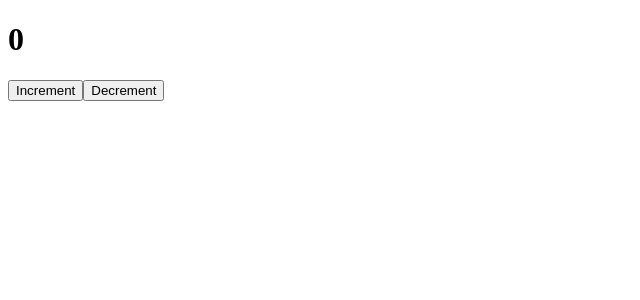
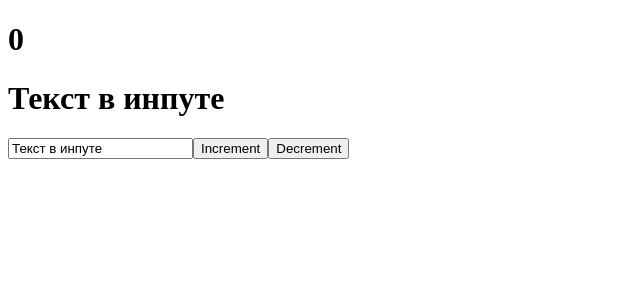
Before and after one commit to omarovfrontend/react-fundamental-course, a React (Create React App) app: page / in a window 1280 px wide. Shown: the top 300 px of the page, without its empty margins (0-640 px from the left). Built offline with nearby package versions, Linux system fonts and the light colour scheme.

Commit message:
Связывание состояния со значением, которая находится в инпуте

```diff
--- a/src/App.js
+++ b/src/App.js
@@ -2,6 +2,7 @@
 
 function App() {
   const [likes, setLikes] = useState(0);
+  const [value, setValue] = useState('Текст в инпуте');
 
   function increment() {
     setLikes(likes + 1);
@@ -14,6 +15,12 @@
   return (
     <div className="App">
       <h1>{likes}</h1>
+      <h1>{value}</h1>
+      <input
+        type="text"
+        value={value}
+        onChange={event => setValue(event.target.value)}
+      />
       <button onClick={increment}>Increment</button>
       <button onClick={decrement}>Decrement</button>
     </div>
```
